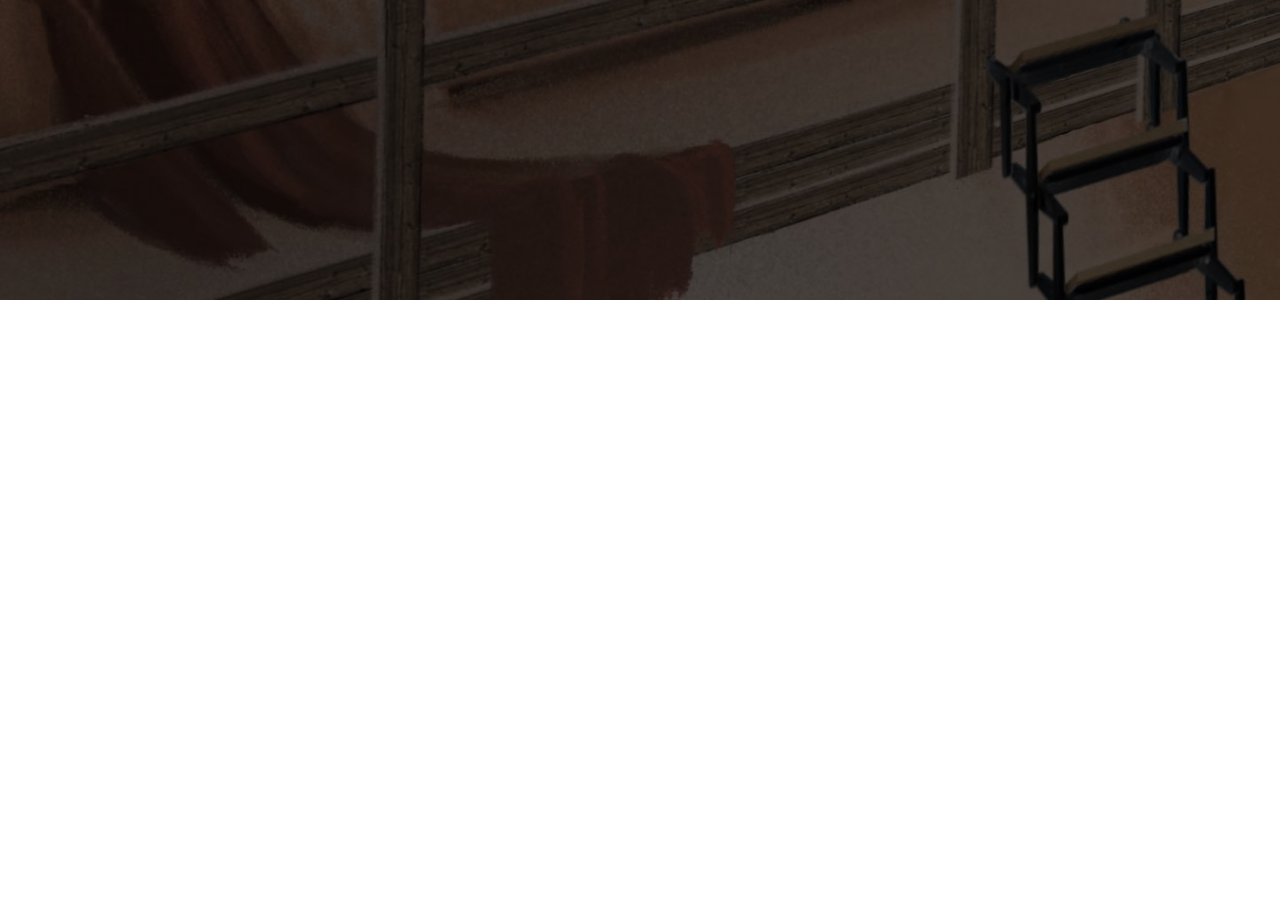
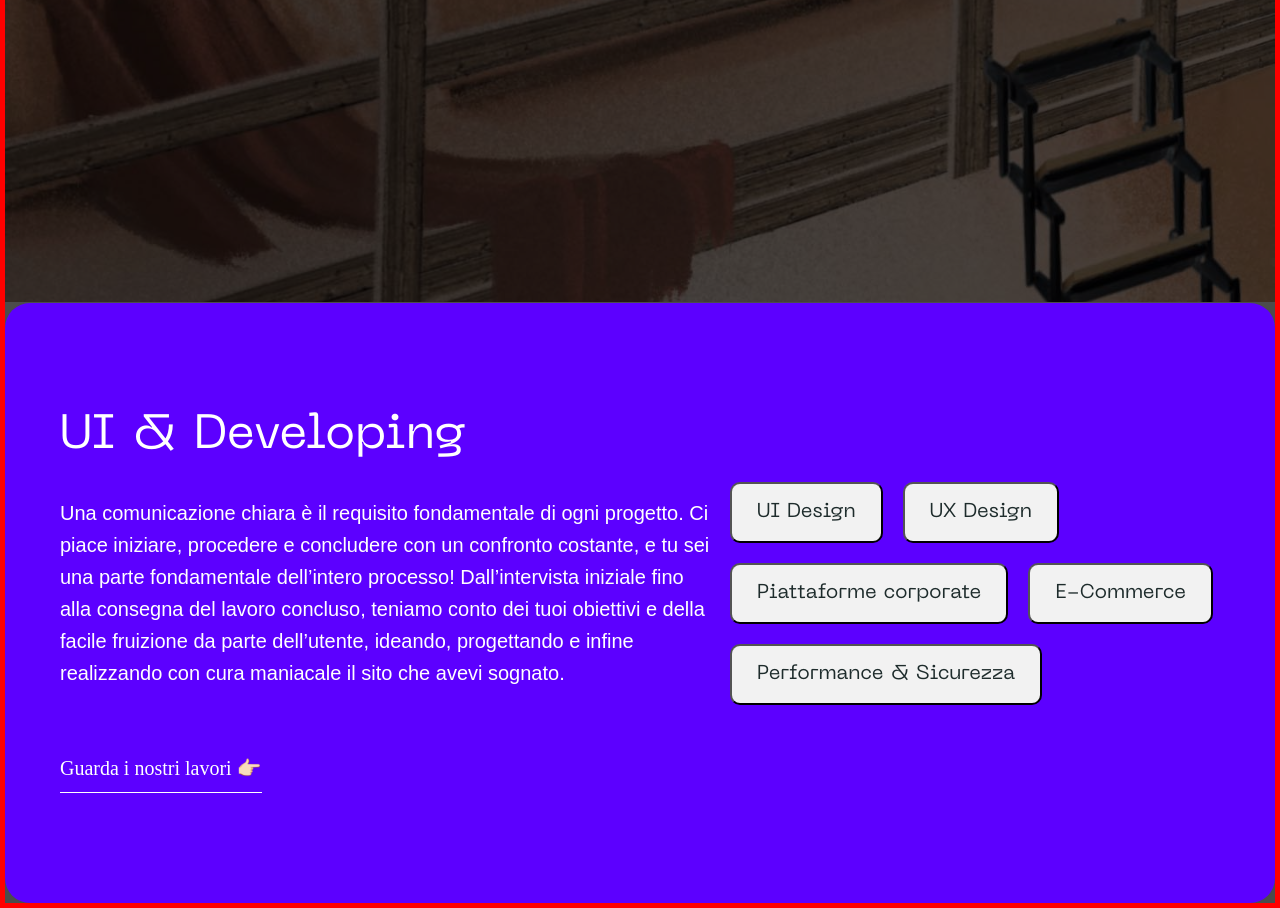
Before and after one commit to sleeepylala/Wider-View-Project, a website built with Parcel: page index.html in a window 1280 px wide. Shown: the part 550-1458 px from the top of the page. Before the commit the page ends 850 px from the top, so only its background shows below. Built offline with nearby package versions, Linux system fonts and the light colour scheme; a web font is replaced by a local one.

Commit message:
section-ui-developing

```diff
--- a/index.html
+++ b/index.html
@@ -24,7 +24,7 @@
     <link rel="stylesheet" href="src/assets/css/style.css" />
   </head>
   <body>
-    <!-- Navbar -->
+    <!-- Inizio Navbar -->
     <header>
       <div class="container-hero">
         <nav class="navbar-container sticky-top">
@@ -121,8 +121,34 @@
             </p>
           </div>
         </div>
+        <!-- Inizio UI & Developing -->
+        <section class="section-ui-developing">
+          <div class="container-section-text">
+            <h2>UI & Developing</h2>
+            <div class="container-p">
+              <p>
+                Una comunicazione chiara è il requisito fondamentale di ogni
+                progetto. Ci piace iniziare, procedere e concludere con un
+                confronto costante, e tu sei una parte fondamentale dell’intero
+                processo! Dall’intervista iniziale fino alla consegna del lavoro
+                concluso, teniamo conto dei tuoi obiettivi e della facile
+                fruizione da parte dell’utente, ideando, progettando e infine
+                realizzando con cura maniacale il sito che avevi sognato.
+              </p>
+            </div>
+            <a href="" class="cta">Guarda i nostri lavori 👉🏻</a>
+          </div>
+          <div class="container-button">
+            <button>UI Design</button>
+            <button>UX Design</button>
+            <button>Piattaforme corporate</button>
+            <button>E-Commerce</button>
+            <button>Performance & Sicurezza</button>
+          </div>
+        </section>
       </div>
     </header>
+    <!-- Fine Hero -->
 
     <!-- Bootstrap JavaScript Bundle (include Popper.js) -->
 
--- a/src/assets/scss/components/_hero.scss
+++ b/src/assets/scss/components/_hero.scss
@@ -1,9 +1,11 @@
 .container-hero {
+  border: 5px solid red;
   width: 100%;
-  height: 850px;
+  height: max-content;
   background-image: url("../images/Immagine-Slider-da-ripetere.jpg");
-  background-size: cover;
+  background-size: contain;
   background-repeat: no-repeat;
+  position: relative;
 
   &::before {
     content: "";
@@ -11,7 +13,7 @@
     top: 0;
     left: 0;
     width: 100%;
-    height: 850px;
+    height: 100%;
     background-color: rgba(0, 0, 0, 0.7);
     z-index: 1;
   }
--- /dev/null
+++ b/src/assets/scss/components/_section-ui-developing.scss
@@ -0,0 +1,62 @@
+.section-ui-developing {
+  margin-top: 130px;
+  display: flex;
+  justify-content: space-around;
+  align-items: center;
+  height: 600px;
+  border-radius: 25px;
+  z-index: 1000 !important;
+  position: relative;
+  background-color: rgb(92, 0, 255);
+
+  .container-section-text {
+    padding-left: 50px;
+    color: white;
+    .cta {
+      text-decoration: none;
+      padding: 10px 0;
+      margin-top: 40px;
+      border-bottom: 1px solid #ffffff;
+      font-family: "Rubik";
+      font-size: 20px;
+      line-height: 27px;
+      display: inline-block;
+      color: #ffffff;
+    }
+  }
+  .container-p {
+    width: 650px;
+  }
+  h2 {
+    font-family: $font-family-pp-neue-machina;
+    font-size: 48px;
+    line-height: 45px;
+    font-weight: 400;
+
+    padding-bottom: 30px;
+  }
+
+  p {
+    font-family: $font-family-rubik;
+    font-size: 20px;
+    line-height: 32px;
+  }
+}
+
+.container-button {
+  width: 550px;
+  display: flex;
+  flex-direction: row;
+  flex-wrap: wrap;
+  button {
+    color: #1e2c2c !important;
+    background: #f2f2f2;
+    font-family: $font-family-pp-neue-machina;
+    border-radius: 10px;
+    margin: 0 10px 20px 10px;
+    padding: 15px 25px;
+    text-decoration: none;
+    font-size: 20px;
+    line-height: 27px;
+  }
+}
--- a/src/assets/scss/components/_sidebar.scss
+++ b/src/assets/scss/components/_sidebar.scss
@@ -6,7 +6,7 @@
   padding: 30px 40px;
   column-gap: 20px;
   .logo {
-    z-index: 100;
+    z-index: 100000;
     width: 80px;
   }
 }
--- a/src/assets/scss/style.scss
+++ b/src/assets/scss/style.scss
@@ -3,3 +3,4 @@
 @import "fonts";
 @import "components/sidebar";
 @import "components/hero";
+@import "components/section-ui-developing";
```
Also changed, not shown: dist/index.html, src/assets/css/style.css, 2 other files.
